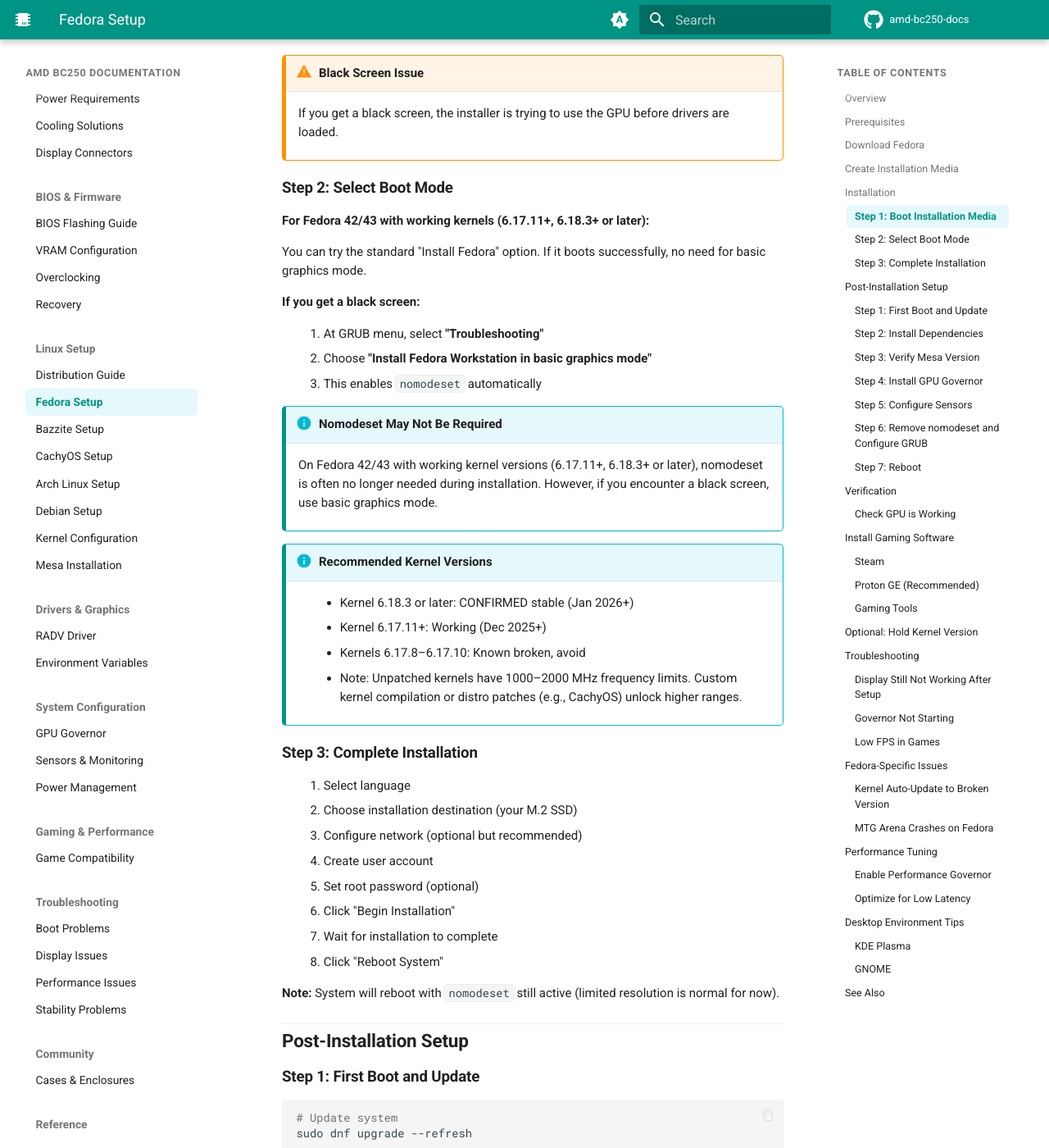
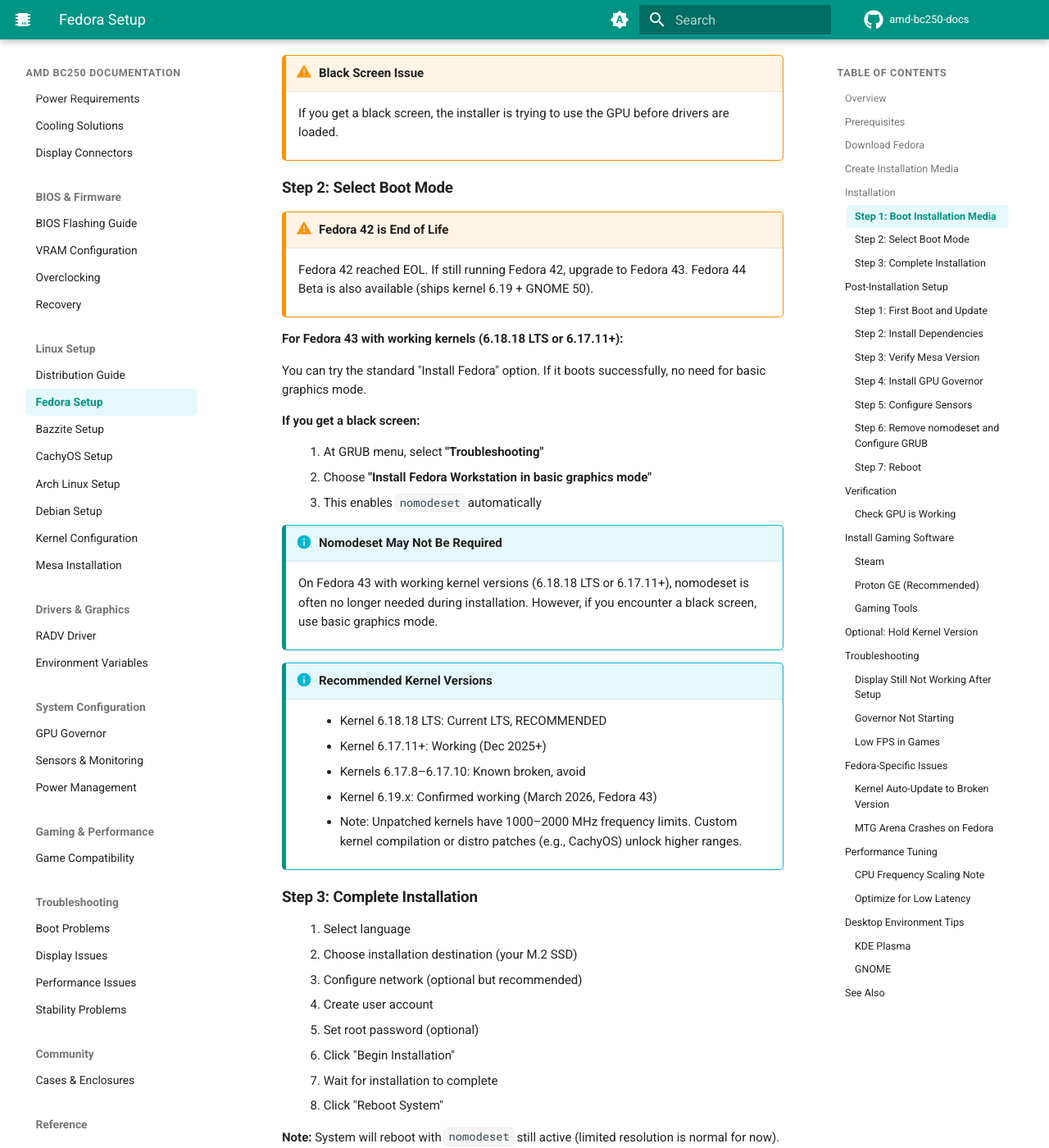
Before and after one commit to elektricM/amd-bc250-docs, an MkDocs documentation site: the page built from docs/linux/fedora.md, in a window 1280 px wide and 1400 px high, scrolled down 1109 px. Shown: the whole window at 82% size. Built offline with MkDocs 1.6.1 and Material for MkDocs 9.7.7, drawn with Linux system fonts in a browser that asks for light colours; comment, search, counter and statistics services are not loaded; the version menu is left out; some of the changed text lies outside the part shown.

Commit message:
fix(fedora): update for Fedora 43, Mesa 25.3.6, mark F42 EOL

````diff
--- a/docs/linux/fedora.md
+++ b/docs/linux/fedora.md
@@ -56,7 +56,10 @@
 
 ### Step 2: Select Boot Mode
 
-**For Fedora 42/43 with working kernels (6.17.11+, 6.18.3+ or later):**
+!!!warning "Fedora 42 is End of Life"
+    Fedora 42 reached EOL. If still running Fedora 42, upgrade to Fedora 43. Fedora 44 Beta is also available (ships kernel 6.19 + GNOME 50).
+
+**For Fedora 43 with working kernels (6.18.18 LTS or 6.17.11+):**
 
 You can try the standard "Install Fedora" option. If it boots successfully, no need for basic graphics mode.
 
@@ -67,12 +70,13 @@
 3. This enables `nomodeset` automatically
 
 !!!info "Nomodeset May Not Be Required"
-    On Fedora 42/43 with working kernel versions (6.17.11+, 6.18.3+ or later), nomodeset is often no longer needed during installation. However, if you encounter a black screen, use basic graphics mode.
+    On Fedora 43 with working kernel versions (6.18.18 LTS or 6.17.11+), nomodeset is often no longer needed during installation. However, if you encounter a black screen, use basic graphics mode.
 
 !!!info "Recommended Kernel Versions"
-    - Kernel 6.18.3 or later: CONFIRMED stable (Jan 2026+)
+    - Kernel 6.18.18 LTS: Current LTS, RECOMMENDED
     - Kernel 6.17.11+: Working (Dec 2025+)
     - Kernels 6.17.8–6.17.10: Known broken, avoid
+    - Kernel 6.19.x: Confirmed working (March 2026, Fedora 43)
     - Note: Unpatched kernels have 1000–2000 MHz frequency limits. Custom kernel compilation or distro patches (e.g., CachyOS) unlock higher ranges.
 
 ### Step 3: Complete Installation
@@ -110,7 +114,7 @@
 dnf list mesa-\*
 
 # Should show 25.1+ for Fedora 43
-# If Fedora 42 and < 25.1, may need mesa-git (unlikely now)
+# Fedora 43 ships Mesa 25.x — no additional setup needed
 ```
 
 ### Step 4: Install GPU Governor
@@ -190,7 +194,7 @@
 ```bash
 # Check Mesa version
 glxinfo | grep "OpenGL version"
-# Should show: Mesa 25.1.X
+# Should show: Mesa 25.1.X or higher (Fedora 43 ships 25.2.x)
 
 # Check GPU detected
 vulkaninfo | grep deviceName
@@ -242,7 +246,7 @@
 
 ## Optional: Hold Kernel Version
 
-Since kernel 6.15.0-6.15.6 and 6.17.8–6.17.10 break BC-250, you may want to prevent automatic kernel updates to broken versions. Note: 6.17.11+, 6.18.3+ are confirmed working:
+Since kernel 6.15.0-6.15.6 and 6.17.8–6.17.10 break BC-250, you may want to prevent automatic kernel updates to broken versions. Note: 6.18.18 LTS and 6.17.11+ are confirmed working:
 
 ```bash
 # Install versionlock plugin
@@ -315,7 +319,7 @@
 sudo dnf upgrade kernel
 
 # Or install LTS for stability
-sudo dnf install kernel-6.14.4-104
+sudo dnf install kernel-6.18.18-200
 ```
 
 ### MTG Arena Crashes on Fedora
@@ -326,12 +330,10 @@
 
 ## Performance Tuning
 
-### Enable Performance Governor
+### CPU Frequency Scaling Note
 
-```bash
-# For better gaming performance
-sudo cpupower frequency-set -g performance
-```
+!!!info "No cpufreq scaling on BC-250"
+    The BC-250's Zen 2 CPU does **not** expose cpufreq scaling — `/sys/devices/system/cpu/cpu0/cpufreq/` does not exist. Commands like `cpupower frequency-set -g performance` have no effect and can be safely omitted.
 
 ### Optimize for Low Latency
 
````
Also changed, not shown: other parts of docs/linux/fedora.md (+3 -3 lines).
